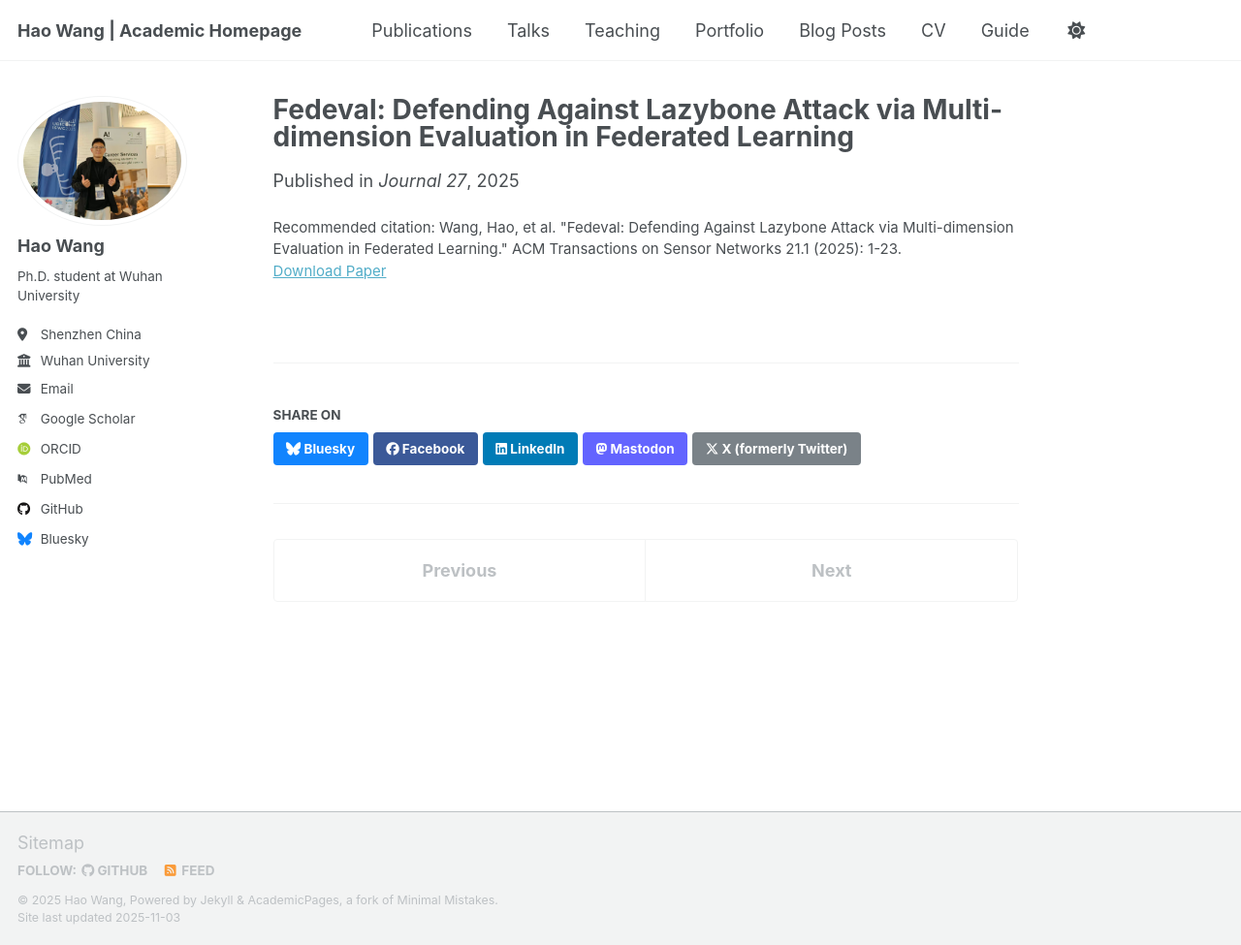
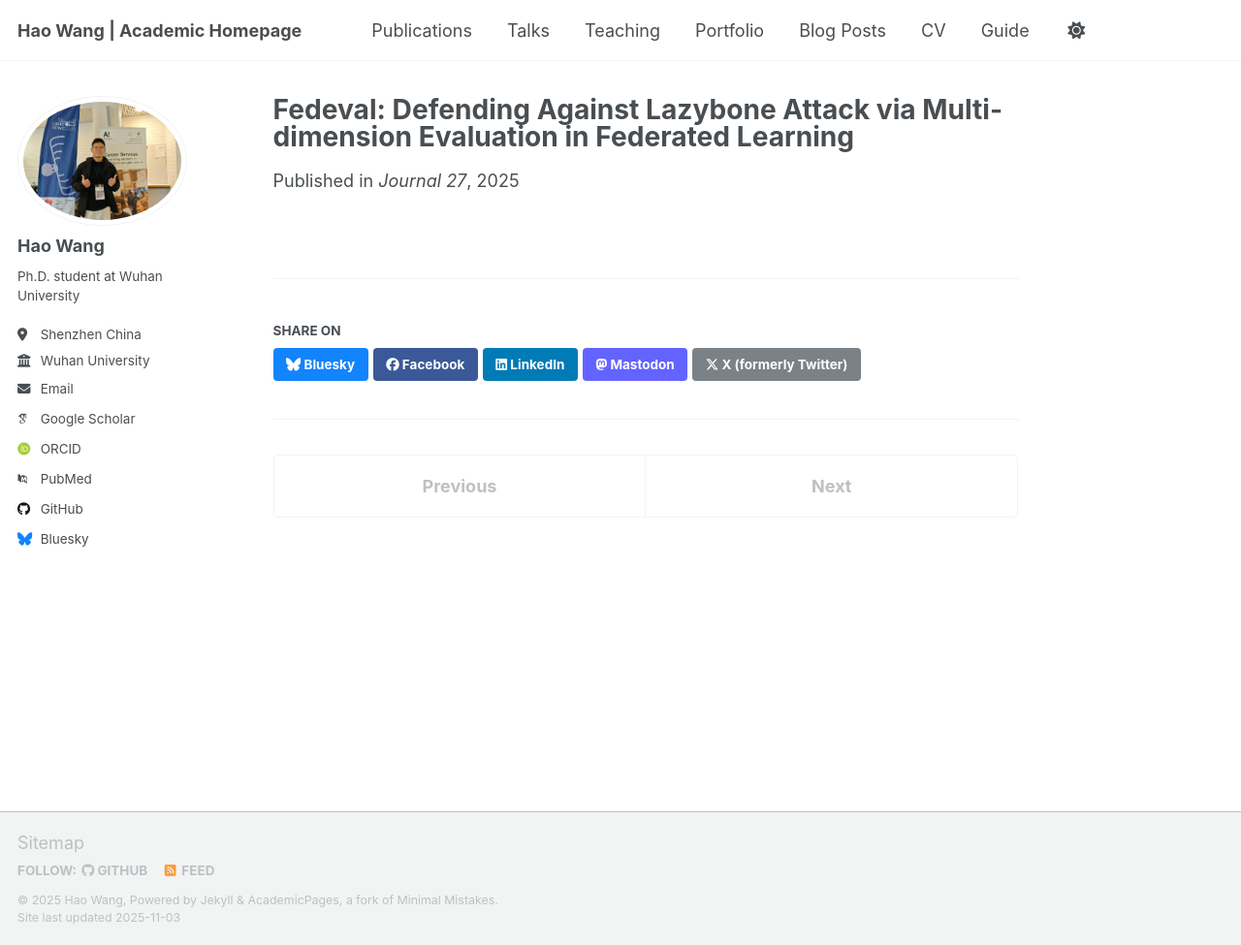
Before and after one commit to Haowang2020/homepage, a Jekyll site: the page built from _publications/2025-fedeval.md, in a window 1280 px wide and 975 px high. Shown: the whole window at 97% size. Built offline with Jekyll 4.4.1, drawn with Linux system fonts in a browser that asks for light colours; some web fonts are replaced; a script that is not in the unit is left out.

Commit message:
Update 2025-fedeval.md

```diff
--- a/_publications/2025-fedeval.md
+++ b/_publications/2025-fedeval.md
@@ -7,5 +7,5 @@ date: 2025-01-27
 venue: "Journal 27"
 paperurl: "https://dl.acm.org/doi/full/10.1145/3703631"
 
-citation: 'Wang, Hao, et al. "Fedeval: Defending Against Lazybone Attack via Multi-dimension Evaluation in Federated Learning." ACM Transactions on Sensor Networks 21.1 (2025): 1-23.'
+
 ---
```
